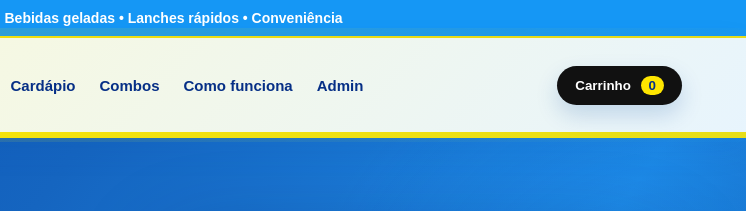
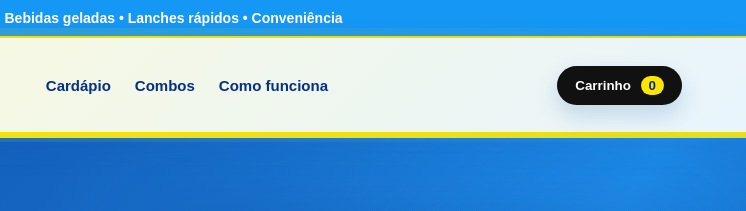
Before and after one commit to manaira138-droid/Pitstop-Manaira-, a website: page public/index.html in a window 1280 px wide. Shown: the top 211 px of the page, 534-1280 px from the left. Drawn offline with Linux system fonts and the light colour scheme; no server answers.

Commit message:
Ajustes mais finos

```diff
--- a/public/index.html
+++ b/public/index.html
@@ -22,7 +22,6 @@
       <a href="#cardapio">Cardápio</a>
       <a href="#especiais">Combos</a>
       <a href="#beneficios">Como funciona</a>
-      <a href="/admin/login.html">Admin</a>
     </nav>
 
     <button class="cart-button" id="openCart">
```
Also changed, not shown: 1 other file.
